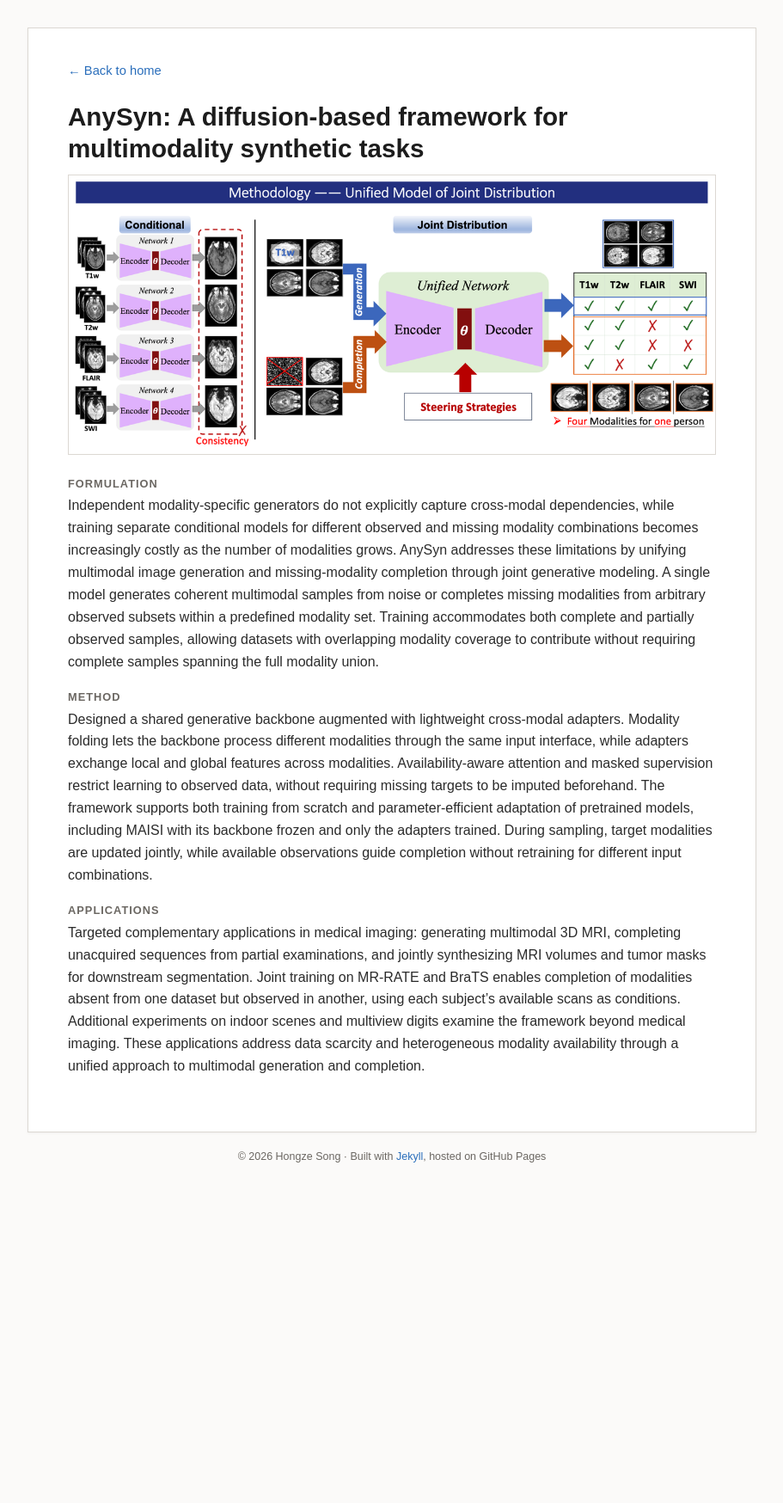
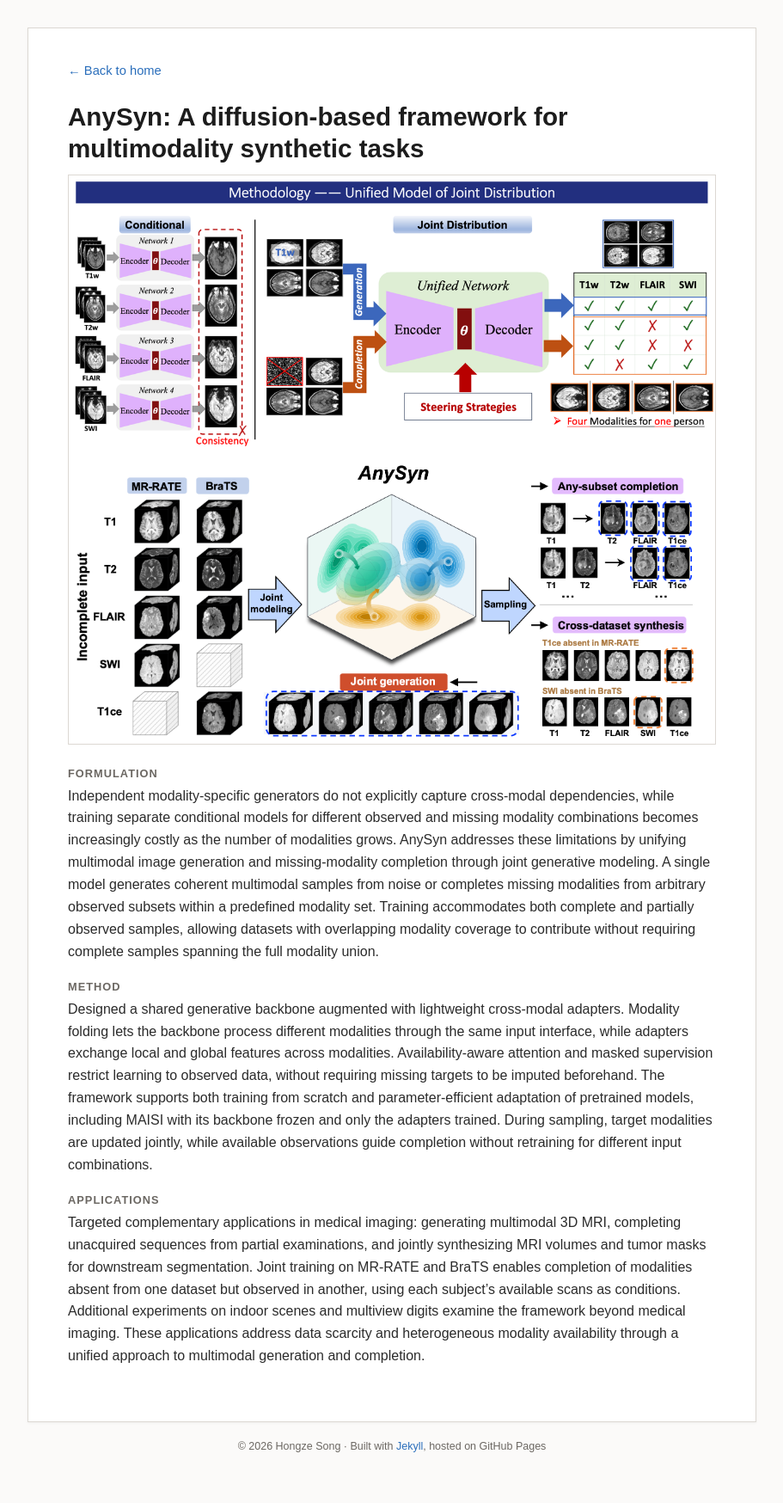
Before and after one commit to TimidZe/timidze.github.io, a Jekyll site: the page built from _projects/controllable-medical-synthetic-data.md, in a window 1280 px wide. Shown: the whole page at 86% size, without its empty margins (184-1095 px from the left). Built offline with Jekyll 4.4.1, drawn with Linux system fonts in a browser that asks for light colours; before the commit the page ends 1411 px from its top, so only the background shows below that.

Commit message:
Update AnySyn figure

```diff
--- a/_layouts/project.html
+++ b/_layouts/project.html
@@ -8,8 +8,11 @@ layout: default
 {% if page.subtitle %}<p class="project-subtitle">{{ page.subtitle }}</p>{% endif %}
 
 {% if page.image %}
-<figure class="project-figure">
+<figure class="project-figure{% if page.additional_image %} project-figure-stack{% endif %}">
   <img src="{{ page.image | relative_url }}" alt="{{ page.title }}">
+  {% if page.additional_image %}
+  <img src="{{ page.additional_image | relative_url }}" alt="{{ page.additional_image_alt | default: page.title }}">
+  {% endif %}
   {% if page.caption %}<figcaption>{{ page.caption }}</figcaption>{% endif %}
 </figure>
 {% endif %}
--- a/_projects/controllable-medical-synthetic-data.md
+++ b/_projects/controllable-medical-synthetic-data.md
@@ -2,6 +2,8 @@
 title: "AnySyn: A diffusion-based framework for multimodality synthetic tasks"
 order: 1
 image: /images/projects/Project1.png
+additional_image: /images/projects/AnySyn-overview.png
+additional_image_alt: "AnySyn overview showing joint generation, any-subset completion, and cross-dataset synthesis."
 ---
 
 #### Formulation
--- a/assets/css/style.css
+++ b/assets/css/style.css
@@ -207,6 +207,8 @@ blockquote {
 
 .project-figure { margin: 0 0 1.6em; }
 .project-figure img { display: block; width: 100%; border: 1px solid var(--border); }
+.project-figure-stack { background: #fff; border: 1px solid var(--border); }
+.project-figure-stack img { height: auto; margin: 0; border: 0; }
 .project-figure figcaption {
   margin-top: .55em;
   font-size: .88em;
```
Also changed, not shown: images/projects/AnySyn-overview.png (added).
